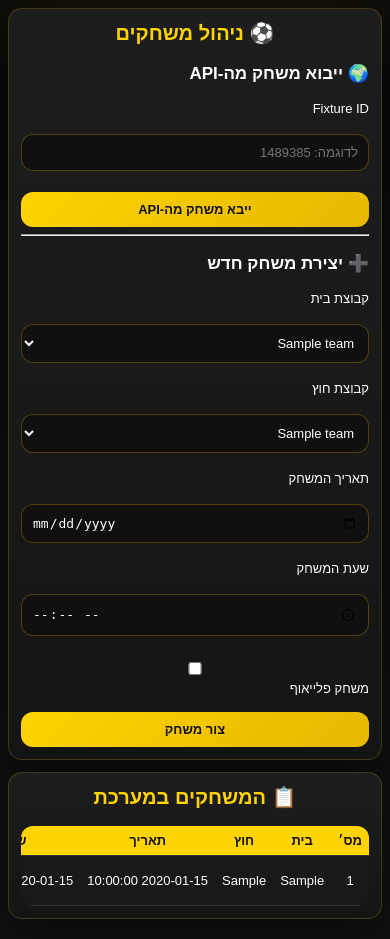
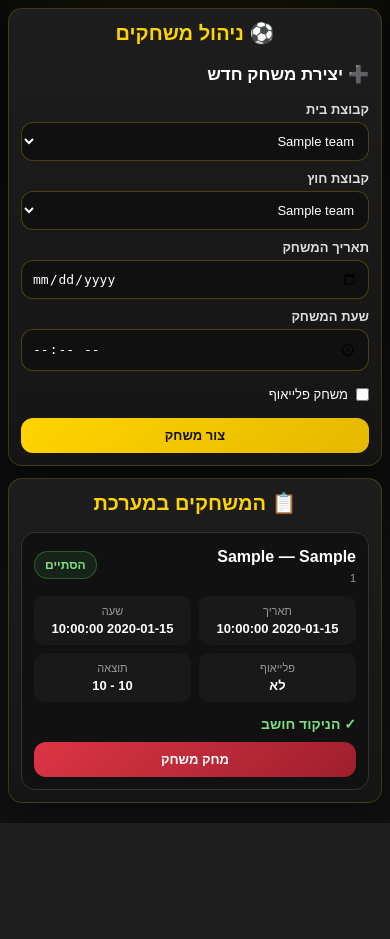
Before and after one commit to Lirkan800/maccabi-netanya-predictions, a Flask app: template templates/admin_matches.html in a window 390 px wide. Shown: the part 325-1264 px from the top of the page. After the commit the page ends 1148 px from the top, so only its background shows below. Run offline with Flask 3, Linux system fonts and the light colour scheme; the template is opened without the code that fills it: most values are stand-ins (such as "Sample title", 1, 10 or a date in 2020).

Commit message:
Improve admin matches mobile layout

```diff
--- a/templates/admin_matches.html
+++ b/templates/admin_matches.html
@@ -1,72 +1,163 @@
 {% extends "base.html" %}
 
-{% block title %}
-ניהול משחקים
-{% endblock %}
+{% block title %}ניהול משחקים{% endblock %}
 
 {% block content %}
+<style>
+    .matches-admin .section-title { margin-bottom: 18px; }
+    .matches-admin .create-grid {
+        display: grid;
+        grid-template-columns: repeat(2, minmax(0, 1fr));
+        gap: 14px;
+    }
+    .matches-admin .field label {
+        display: block;
+        margin-bottom: 5px;
+        font-weight: bold;
+        color: #ddd;
+    }
+    .matches-admin .field input,
+    .matches-admin .field select { max-width: none; margin: 0; }
+    .matches-admin .check-row {
+        display: flex;
+        align-items: center;
+        gap: 8px;
+        margin: 16px 0;
+    }
+    .matches-admin .check-row input { width: auto; margin: 0; }
+    .matches-admin .create-btn { width: 100%; }
 
+    .match-list {
+        display: grid;
+        gap: 14px;
+    }
+    .match-admin-card {
+        background: #111;
+        border: 1px solid #333;
+        border-radius: 16px;
+        padding: 16px;
+    }
+    .match-admin-head {
+        display: flex;
+        justify-content: space-between;
+        align-items: flex-start;
+        gap: 12px;
+        margin-bottom: 12px;
+    }
+    .match-admin-teams {
+        font-size: 18px;
+        font-weight: bold;
+        line-height: 1.5;
+    }
+    .match-id {
+        color: #999;
+        font-size: 11px;
+        margin-top: 3px;
+        overflow-wrap: anywhere;
+    }
+    .status-badge {
+        flex: 0 0 auto;
+        padding: 6px 10px;
+        border-radius: 999px;
+        background: rgba(255,212,0,.12);
+        border: 1px solid rgba(255,212,0,.35);
+        color: #ffd400;
+        font-size: 12px;
+        font-weight: bold;
+    }
+    .status-badge.finished {
+        background: rgba(76,175,80,.12);
+        border-color: rgba(76,175,80,.4);
+        color: #7ee081;
+    }
+    .match-meta {
+        display: grid;
+        grid-template-columns: repeat(4, minmax(0, 1fr));
+        gap: 8px;
+        margin-bottom: 14px;
+    }
+    .meta-item {
+        background: #191919;
+        border-radius: 10px;
+        padding: 9px;
+        text-align: center;
+    }
+    .meta-label { display: block; color: #999; font-size: 11px; margin-bottom: 3px; }
+    .meta-value { font-weight: bold; font-size: 13px; }
+    .match-actions {
+        display: grid;
+        grid-template-columns: 1fr auto;
+        gap: 10px;
+        align-items: end;
+    }
+    .finish-form {
+        display: flex;
+        align-items: end;
+        gap: 8px;
+        flex-wrap: wrap;
+    }
+    .score-box { flex: 0 0 72px; }
+    .score-box label { display:block; font-size:11px; color:#aaa; margin-bottom:4px; }
+    .score-box input { width:72px; margin:0; text-align:center; }
+    .finish-form button { flex: 1 1 160px; }
+    .delete-form button { white-space: nowrap; }
+    .finished-note { color: #7ee081; font-weight: bold; align-self: center; }
+
+    @media (max-width: 768px) {
+        .matches-admin .create-grid { grid-template-columns: 1fr; gap: 10px; }
+        .match-admin-card { padding: 12px; border-radius: 14px; }
+        .match-admin-head { align-items: center; }
+        .match-admin-teams { font-size: 16px; }
+        .match-meta { grid-template-columns: 1fr 1fr; }
+        .match-actions { grid-template-columns: 1fr; }
+        .finish-form {
+            display: grid;
+            grid-template-columns: 1fr 1fr;
+            gap: 8px;
+        }
+        .score-box { width: 100%; }
+        .score-box input { width: 100%; max-width: none; }
+        .finish-form button { grid-column: 1 / -1; width: 100%; }
+        .delete-form button { width: 100%; }
+    }
+</style>
+
+<div class="matches-admin">
     <div class="card">
-    <h2>⚽ ניהול משחקים</h2>
-    <h3>🌍 ייבוא משחק מה-API</h3>
+        <h2 class="section-title">⚽ ניהול משחקים</h2>
 
-<form method="POST">
-    <p>Fixture ID</p>
-    <input type="text" name="api_fixture_id" placeholder="לדוגמה: 1489385">
-
-    <br><br>
-
-    <button type="submit" name="action" value="import_api_match">
-        ייבא משחק מה-API
-    </button>
-</form>
-
-<hr>
-    {% if error %}
-        <p class="error">{{ error }}</p>
-    {% endif %}
-
-    {% if success %}
-        <p class="success">{{ success }}</p>
-    {% endif %}
+        {% if error %}<p class="error">{{ error }}</p>{% endif %}
+        {% if success %}<p class="success">{{ success }}</p>{% endif %}
 
         <h3>➕ יצירת משחק חדש</h3>
-
         <form method="POST">
-
-        <p>קבוצת בית</p>
+            <div class="create-grid">
+                <div class="field">
+                    <label>קבוצת בית</label>
                     <select name="home_team">
-            {% for team in teams %}
-                <option value="{{ team }}">{{ team }}</option>
-            {% endfor %}
+                        {% for team in teams %}<option value="{{ team }}">{{ team }}</option>{% endfor %}
                     </select>
-
-        <p>קבוצת חוץ</p>
+                </div>
+                <div class="field">
+                    <label>קבוצת חוץ</label>
                     <select name="away_team">
-            {% for team in teams %}
-                <option value="{{ team }}">{{ team }}</option>
-            {% endfor %}
+                        {% for team in teams %}<option value="{{ team }}">{{ team }}</option>{% endfor %}
                     </select>
-
-        <p>תאריך המשחק</p>
+                </div>
+                <div class="field">
+                    <label>תאריך המשחק</label>
                     <input type="date" name="match_date">
-
-        <p>שעת המשחק</p>
+                </div>
+                <div class="field">
+                    <label>שעת המשחק</label>
                     <input type="time" name="match_time">
-
-        <br><br>
-
-        <label>
+                </div>
+            </div>
+            <label class="check-row">
                 <input type="checkbox" name="is_playoff">
-            משחק פלייאוף
+                <span>משחק פלייאוף</span>
             </label>
-
-        <br><br>
-
-        <button type="submit" name="action" value="create_match">
-            צור משחק
-        </button>
-
+            <button class="create-btn" type="submit" name="action" value="create_match">צור משחק</button>
         </form>
     </div>
 
@@ -74,82 +165,58 @@
         <h2>📋 המשחקים במערכת</h2>
 
         {% if matches %}
-        <table>
-            <tr>
-                <th>מס׳</th>
-                <th>בית</th>
-                <th>חוץ</th>
-                <th>תאריך</th>
-                <th>שעה</th>
-                <th>פלייאוף</th>
-                <th>תוצאה</th>
-                <th>סטטוס</th>
-                <th>סיום משחק</th>
-                <th>מחיקה</th>
-            </tr>
+        <div class="match-list">
+            {% for match in matches %}
+            <div class="match-admin-card">
+                <div class="match-admin-head">
+                    <div>
+                        <div class="match-admin-teams">{{ match.home_team }} — {{ match.away_team }}</div>
+                        <div class="match-id">{{ match.id }}</div>
+                    </div>
+                    <span class="status-badge {% if match.status == 'finished' %}finished{% endif %}">
+                        {% if match.status == 'finished' %}הסתיים{% else %}{{ match.status }}{% endif %}
+                    </span>
+                </div>
 
-            {% for match in matches %}
-            <tr>
-                <td>{{ match.id }}</td>
-                <td>{{ match.home_team }}</td>
-                <td>{{ match.away_team }}</td>
-                <td>{{ match.match_date }}</td>
-                <td>{{ match.match_time }}</td>
-                <td>{% if match.is_playoff %}כן{% else %}לא{% endif %}</td>
+                <div class="match-meta">
+                    <div class="meta-item"><span class="meta-label">תאריך</span><span class="meta-value">{{ match.match_date }}</span></div>
+                    <div class="meta-item"><span class="meta-label">שעה</span><span class="meta-value">{{ match.match_time or '—' }}</span></div>
+                    <div class="meta-item"><span class="meta-label">פלייאוף</span><span class="meta-value">{% if match.is_playoff %}כן{% else %}לא{% endif %}</span></div>
+                    <div class="meta-item">
+                        <span class="meta-label">תוצאה</span>
+                        <span class="meta-value">{% if match.home_score is not none %}{{ match.home_score }} - {{ match.away_score }}{% else %}טרם נקבעה{% endif %}</span>
+                    </div>
+                </div>
 
-                <td>
-                    {% if match.home_score is not none %}
-                        {{ match.home_score }} - {{ match.away_score }}
-                    {% else %}
-                        טרם נקבעה
-                    {% endif %}
-                </td>
-
-                <td>{{ match.status }}</td>
-
-                <td>
+                <div class="match-actions">
                     {% if match.status != "finished" %}
-                        <form method="POST" onsubmit="return confirm('לסיים את המשחק ולחשב ניקוד?');">
+                    <form class="finish-form" method="POST" onsubmit="return confirm('לסיים את המשחק ולחשב ניקוד?');">
                         <input type="hidden" name="match_id" value="{{ match.id }}">
-
-                            <input type="number" name="actual_home" min="0" value="0" style="width:70px;">
-                            -
-                            <input type="number" name="actual_away" min="0" value="0" style="width:70px;">
-
-                            <br><br>
-
-                            <button type="submit" name="action" value="finish_match">
-                                סיים וחשב ניקוד
-                                {% if match.api_fixture_id and match.status != "finished" %}
-    <form method="POST" onsubmit="return confirm('לבדוק תוצאה מה-API ולחשב ניקוד אם המשחק הסתיים?');">
-        <input type="hidden" name="match_id" value="{{ match.id }}">
-
-        <button type="submit" name="action" value="check_api_result">
-            בדוק תוצאה מה-API
-        </button>
-    </form>
-{% endif %}
-                            </button>
+                        <div class="score-box">
+                            <label>{{ match.home_team }}</label>
+                            <input type="number" name="actual_home" min="0" value="0" inputmode="numeric">
+                        </div>
+                        <div class="score-box">
+                            <label>{{ match.away_team }}</label>
+                            <input type="number" name="actual_away" min="0" value="0" inputmode="numeric">
+                        </div>
+                        <button type="submit" name="action" value="finish_match">סיים וחשב ניקוד</button>
                     </form>
                     {% else %}
-                        חושב
+                    <div class="finished-note">✓ הניקוד חושב</div>
                     {% endif %}
-                </td>
 
-                <td>
-                    <form method="POST" onsubmit="return confirm('בטוח למחוק את המשחק הזה?');">
+                    <form class="delete-form" method="POST" onsubmit="return confirm('בטוח למחוק את המשחק הזה?');">
                         <input type="hidden" name="match_id" value="{{ match.id }}">
-                        <button class="danger" type="submit" name="action" value="delete_match">
-                            מחק
-                        </button>
+                        <button class="danger" type="submit" name="action" value="delete_match">מחק משחק</button>
                     </form>
-                </td>
-            </tr>
+                </div>
+            </div>
             {% endfor %}
-        </table>
+        </div>
         {% else %}
             <p>עדיין אין משחקים במערכת.</p>
         {% endif %}
     </div>
-
+</div>
 {% endblock %}
```
Lines whose indentation alone changed are shown as unchanged.
